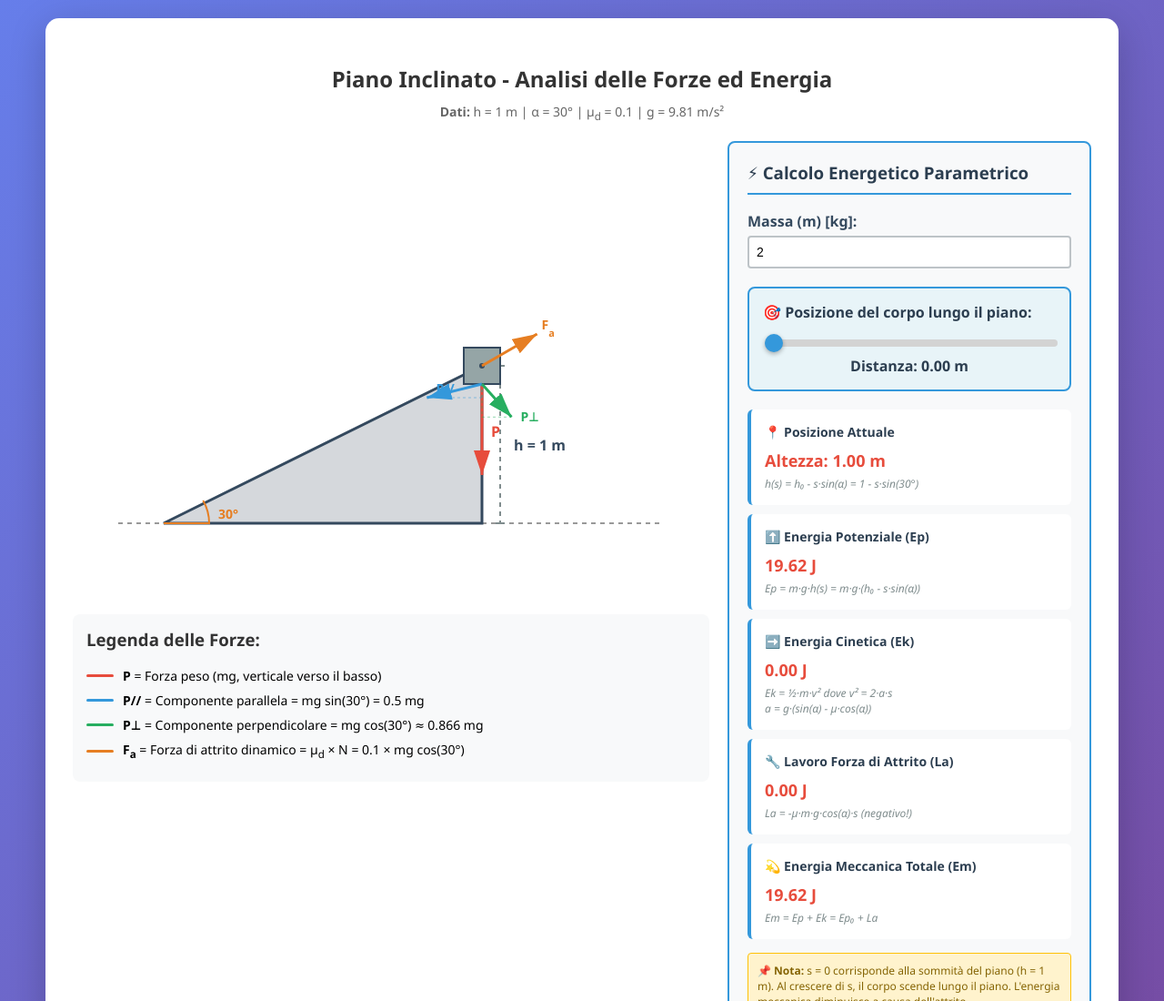
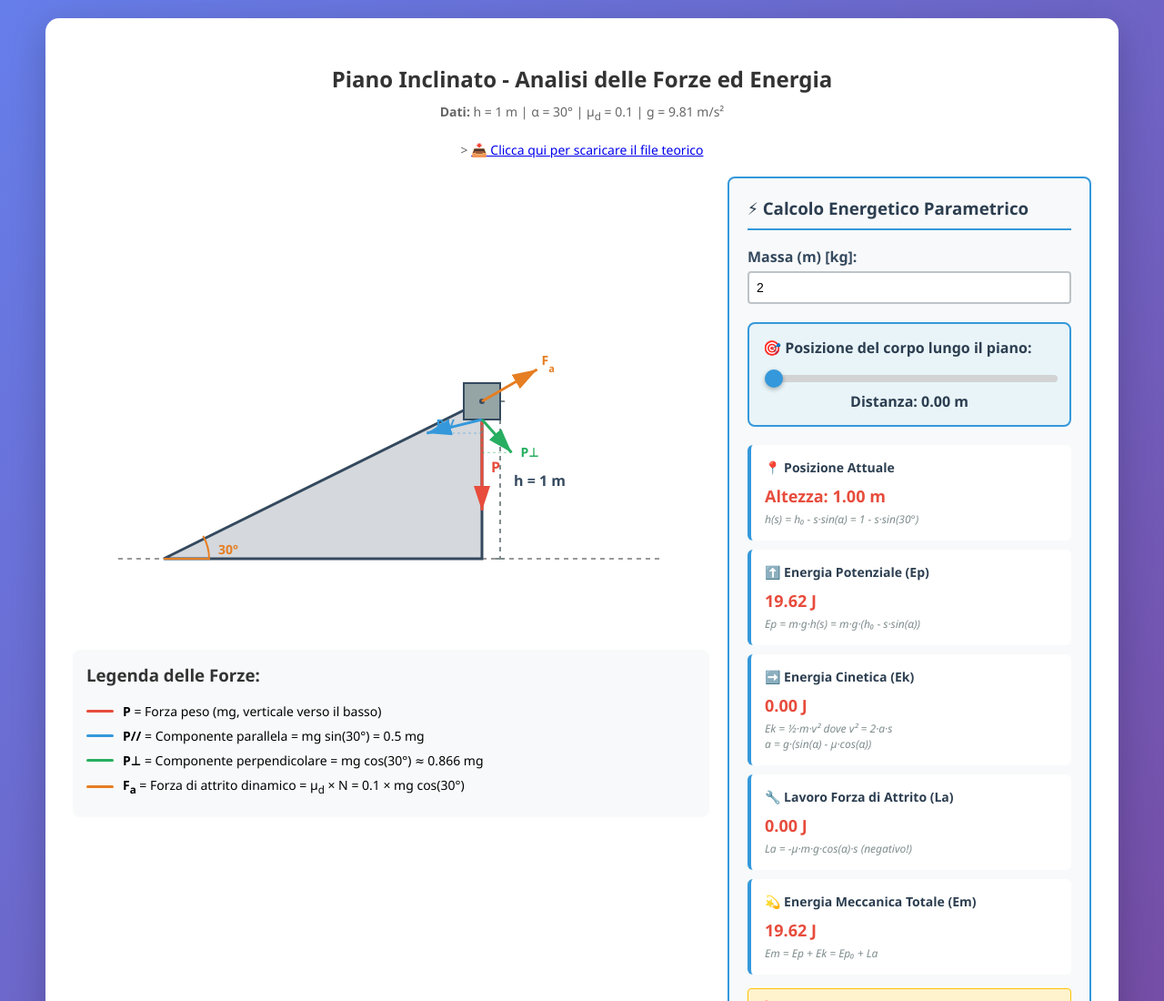
Before and after one commit to logu70/logu70, a plain HTML site: page piano-inclinato.html in a window 1280 px wide. Shown: the top 1100 px of the page at 91% size. Drawn offline with Linux system fonts and the light colour scheme.

Commit message:
piano-inclinato.html

```diff
--- a/piano-inclinato.html
+++ b/piano-inclinato.html
@@ -180,6 +180,10 @@
         <h2>Piano Inclinato - Analisi delle Forze ed Energia</h2>
         <div class="info">
             <strong>Dati:</strong> h = 1 m | α = 30° | μ<sub>d</sub> = 0.1 | g = 9.81 m/s²
+        </div>
+        <div class="info">>
+            <!-- Link per scaricare il file teorico.pdf -->
+            <a href="piano-inclinato.pdf" download="teorico.pdf">📥 Clicca qui per scaricare il file teorico</a>
         </div>
 
         <div class="main-content">
@@ -464,4 +468,5 @@
         document.getElementById('positionSlider').addEventListener('input', calculate);
     </script>
 </body>
+
 </html>
```
